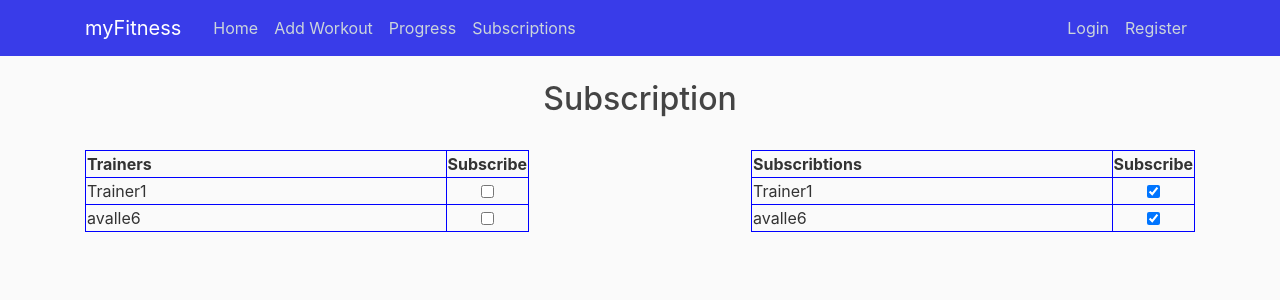
After one commit to albertovallef/fitness-tracker, a Flask app: page /subscription/ in a window 1280 px wide. The commit adds this page. Shown: the top 300 px of the page. Run offline with Flask 2, Linux system fonts and the light colour scheme; data comes from the database, SQL or seed files in the repository; some libraries are stand-ins or nearby versions.

Commit message:
renamed trainers to subscription and added subscription.py

```diff
--- a/flaskapp/__init__.py
+++ b/flaskapp/__init__.py
@@ -2,7 +2,7 @@
 This file starts and configures the flask application
 """
 from flask import Flask, render_template, session, redirect, url_for
-from flaskapp import auth, db, workout, progress
+from flaskapp import auth, db, workout, progress, subscription
 
 
 app = Flask(__name__, template_folder='static/templates')
@@ -12,6 +12,7 @@ app.config.from_mapping(
 app.register_blueprint(auth.bp)
 app.register_blueprint(workout.bp)
 app.register_blueprint(progress.bp)
+app.register_blueprint(subscription.bp)
 
 with app.app_context():
     db.init_db()
@@ -28,16 +29,5 @@ def home():
     else:
         return redirect(url_for('auth.login'))
 
-
-@app.route('/trainers', methods=('GET', 'POST'))
-def trainers():
-    """
-    Page where users add trainers
-    :return: html progress template
-    """
-    trainers = db.get_trainers()
-    return render_template('trainers.html', trainers=trainers)
-
-
 if __name__ == '__main__':
     app.run(debug=True)
--- a/flaskapp/db.py
+++ b/flaskapp/db.py
@@ -198,12 +198,12 @@ def get_trainers() -> Optional[str]:
     conn = get_db()
     error = None
     try:
-        exercises = conn.execute("""SELECT u_name FROM user, trainer
+        trainers = conn.execute("""SELECT u_name FROM user, trainer
                                     where t_userID = u_userID
                                     Order by u_name""").fetchall()
         # print(results)
         close_db()
-        return exercises
+        return trainers
     except sqlite3.Error as error:
         print(error)
         return error
--- a/flaskapp/static/css/main.css
+++ b/flaskapp/static/css/main.css
@@ -137,6 +137,11 @@ body {
 
   table.trainers{
     width: 40%;
+    float: left;
+  }
+  table.subs{
+    width: 40%;
+    float: right;
   }
 
   th.trainer-subscribe{
--- a/flaskapp/static/templates/base.html
+++ b/flaskapp/static/templates/base.html
@@ -48,7 +48,7 @@
             <a class="nav-item nav-link" href="/">Home</a>
             <a class="nav-item nav-link" href="/workout">Add Workout</a>
             <a class="nav-item nav-link" href="/progress">Progress</a>
-            <a class="nav-item nav-link" href="/trainers">Trainers</a>
+            <a class="nav-item nav-link" href="/subscription">Subscriptions</a>
           </div>
           <!-- Navbar Right Side -->
           {% if session['user'] %}
--- /dev/null
+++ b/flaskapp/static/templates/subscription.html
@@ -0,0 +1,50 @@
+{% extends 'base.html' %}
+
+{% block content %}
+<h2 class="row justify-content-center align-items-center">Subscription</h2>
+
+<br>
+
+<table class="trainers">
+  <tr>
+    <th>Trainers</th>
+    <th class=trainer-subscribe>Subscribe</th>
+  </tr>
+  {% if trainers %}
+    {% for trainer in trainers %}
+    <tr>
+      <td>
+        {{ trainer|replace(")","")|replace("(","")|replace(",","")|replace("'","") }}
+      </td>
+      <td>
+        <input type="checkbox" class="form-control" id='is_trainer' name="is_trainer"></label>
+      </td>
+    </tr>
+    {% endfor %}
+  {% endif %}
+
+</table>
+
+<table class="subs">
+  <tr>
+    <th>Subscribtions</th>
+    <th class=trainer-subscribe>Subscribe</th>
+  </tr>
+  {% if subscriptions %}
+    {% for trainer in subscriptions %}
+    <tr>
+      <td>
+        {{ trainer|replace(")","")|replace("(","")|replace(",","")|replace("'","") }}
+      </td>
+      <td>
+        <input type="checkbox" class="form-control" id='is_trainer' name="is_trainer" checked></label>
+      </td>
+    </tr>
+    {% endfor %}
+  {% endif %}
+
+</table>
+
+
+
+{% endblock %}
--- /dev/null
+++ b/flaskapp/subscription.py
@@ -0,0 +1,19 @@
+"""
+This file handles the subscribtion logic of the application
+"""
+from flask import (Blueprint, render_template, flash,
+                   session, request, redirect, url_for, json)
+from flaskapp import db
+
+
+bp = Blueprint('subscription', __name__, url_prefix='/subscription')
+
+@bp.route('/', methods=('GET', 'POST'))
+def subscription():
+    """
+    Page where users add trainers
+    :return: html progress template
+    """
+    trainers = db.get_trainers()
+    subscription = trainers
+    return render_template('subscription.html', trainers=trainers, subscriptions = subscription)
```
Also changed, not shown: flaskapp/static/templates/trainers.html (deleted, +0 -38 lines).
